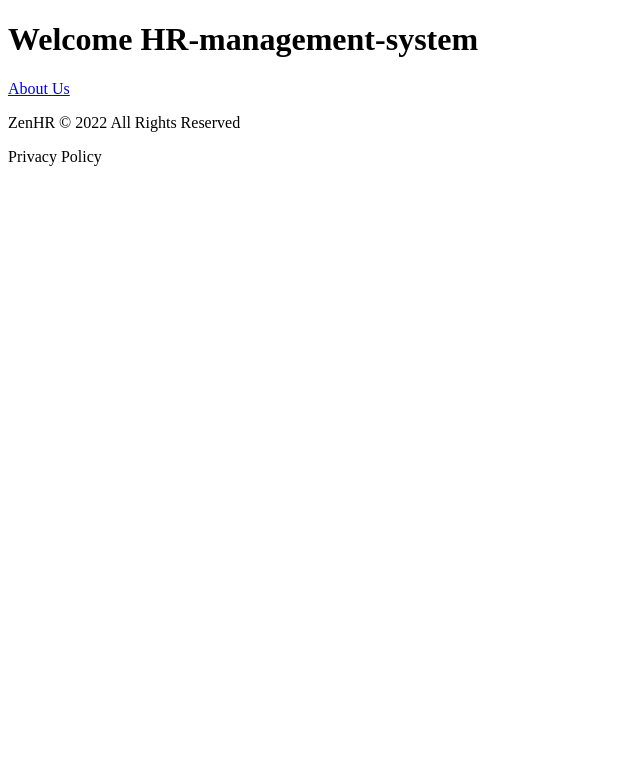
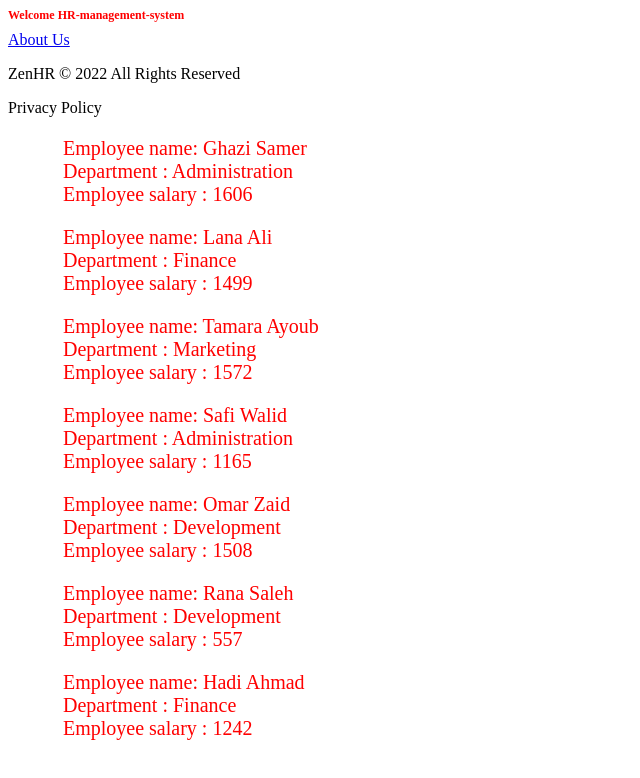
Before and after one commit to dinashboul/HR-management-system, a plain HTML site: page index.html in a window 1280 px wide. Shown: the whole page, without its empty margins (0-640 px from the left). Drawn offline with Linux system fonts and the light colour scheme.

Commit message:
constNew

```diff
--- a/app.js
+++ b/app.js
@@ -1,180 +1,53 @@
-        var Id=999;//(counter)
-
-        const Employee1={
-            EmployeeID: 0,
-            fullName:"Ghazi Samer",
-            Department :"Administration",
-            "Image URL":"https://cute1.cc/wp-content/uploads/2016/08/20160819-3487.jpg",
-            Level:"Senior",
-            salary: 0,
-
-            uniqueId: function (counter){
+'use strict';
+var Id=999;//(counter)
+        const allEmployees=[];
+        function Employees(EmployeeID,fullName,Department,ImageURL,Level,salary)
+        {
+            this.EmployeeID=EmployeeID;
+            this.fullName=fullName;
+            this.Department=Department;
+            this.ImageURL=ImageURL;
+            this.Level=Level;
+            this.salary=salary;
+            this.uniqueId=function(counter){
                 this.EmployeeID=counter +1;
                     ++Id;
 
-            },
-
-            getRandomSenior: function() {
-                let salary= Math.floor(Math.random() * (2000 - 1500) + 1500);
-                let netSalary=salary-(salary*0.075);
-                this.salary=netSalary;
-
-            }
-
-
-
-        };
-
-
-
-
-
-        const Employee2={
-            EmployeeID:0,
-          fullName:"Lana Ali",
-            Department :"Finance",
-            "Image URL":"https://mrahkat.net/wp-content/uploads/2019/12/6954-3.jpg",
-            Level:"Senior",
-            salary:0,
-            uniqueId: function (counter){
-                this.EmployeeID=counter +1;
-                    ++Id;
-
-                },
-                getRandomSenior: function() {
-                    let salary= Math.floor(Math.random() * (2000 - 1500) + 1500);
-                    let netSalary=salary-(salary*0.075);
+            };
+            this.getRandomSenior=function(min,max) {
+                    let salary= Math.floor(Math.random() * (max - min) + min);
+                    let netSalary=Math.floor(salary-(salary*0.075));
                     this.salary=netSalary;
 
-                }
+                };
 
+            allEmployees.push(this);
+        }
+            const Employee1 =new Employees(0,"Ghazi Samer","Administration","https://cute1.cc/wp-content/uploads/2016/08/20160819-3487.jpg","Senior",0,Id);
+            const Employee2 =new Employees(0,"Lana Ali","Finance","https://mrahkat.net/wp-content/uploads/2019/12/6954-3.jpg","Senior",0);
+            const Employee3 =new Employees(0,"Tamara Ayoub","Marketing","https://new3.co/wp-content/uploads/2018/01/1883-6.jpg","Senior",0);
+            const Employee4 =new Employees(0,"Safi Walid","Administration","https://eveningg.cc/wp-content/uploads/2019/06/11450-6.jpg","Mid-Senior",0);
+            const Employee5 =new Employees(0,"Omar Zaid","Development","https://www.nawa3em.com/big/romance10-17-8-2014.jpg","Senior",0);
+            const Employee6 =new Employees(0,"Rana Saleh","Development","https://mrahkat.net/wp-content/uploads/2019/12/6954-6.jpg","junior",0);
+            const Employee7 =new Employees(0,"Hadi Ahmad","Finance","https://media.linkonlineworld.com/img/large/2017/11/18/2017_11_18_13_38_40_513.jpg","Mid-Senior",0);
 
-        };
+            //console.log(document);
+            //console.log(allEmployees);
 
+           Employees.prototype.render=function(){
 
+            document.write(`<p style="color:red;font-size: 20px ;padding-left:55px">Employee name: ${this.fullName} <br>Department : ${this.Department} <br>Employee salary : ${this.salary}</p>`);
 
-        const Employee3={
-            EmployeeID:0,
-            fullName:"Tamara Ayoub",
-            Department :"Marketing",
-            "Image URL":"https://new3.co/wp-content/uploads/2018/01/1883-6.jpg",
-            Level:"Senior",
-            salary:0,
-            uniqueId: function (counter){
-                this.EmployeeID=counter +1;
-                    ++Id;
-
-                },
-                getRandomSenior: function() {
-                    let salary= Math.floor(Math.random() * (2000 - 1500) + 1500);
-                    let netSalary=salary-(salary*0.075);
-                    this.salary=netSalary;
-
-                }
-
-        };
-
-        const Employee4={
-            EmployeeID:0,
-            fullName:"Safi Walid",
-            Department :"Administration",
-            Level:"Mid-Senior",
-           "Image URL":"https://eveningg.cc/wp-content/uploads/2019/06/11450-6.jpg",
-
-
-           salary:0,
-           uniqueId: function (counter){
-               this.EmployeeID=counter +1;
-                   ++Id;
-
-               },
-               getRandomSenior: function() {
-                   let salary= Math.floor(Math.random() * (1500 - 1000) + 1000);
-                   let netSalary=salary-(salary*0.075);
-                   this.salary=netSalary;
-
-               }
-
-        };
-
-
-        const Employee5={
-            EmployeeID:0,
-            fullName:"Omar Zaid",
-            Department :"Development",
-            "Image URL":"https://www.nawa3em.com/big/romance10-17-8-2014.jpg",
-            Level:"Senior",
-            salary:0,
-            uniqueId: function (counter){
-                this.EmployeeID=counter +1;
-                    ++Id;
-
-                },
-                getRandomSenior: function() {
-                    let salary= Math.floor(Math.random() * (2000 - 1500) + 1500);
-                    let netSalary=salary-(salary*0.075);
-                    this.salary=netSalary;
-
-                }
-
-        };
-
-
-        const Employee6={
-            EmployeeID:0,
-            fullName:"Rana Saleh",
-            Department :"Development",
-            "Image URL":"https://mrahkat.net/wp-content/uploads/2019/12/6954-6.jpg",
-            Level:"junior",
-            salary:0,
-            uniqueId: function (counter){
-                this.EmployeeID=counter +1;
-                    ++Id;
-
-                },
-                getRandomSenior: function() {
-                    let salary= Math.floor(Math.random() * (1000 - 500) + 500);
-                    let netSalary=salary-(salary*0.075);
-                    this.salary=netSalary;
-
-                }
-
-        };
-
-        const Employee7={
-            EmployeeID:0,
-            fullName:"Hadi Ahmad",
-            Department :"Finance",
-            Level:"Mid-Senior",
-           "Image URL":"https://media.linkonlineworld.com/img/large/2017/11/18/2017_11_18_13_38_40_513.jpg",
-           salary:0,
-           uniqueId: function (counter){
-               this.EmployeeID=counter +1;
-                   ++Id;
-
-               },
-               getRandomSenior: function() {
-                   let salary= Math.floor(Math.random() * (1500 - 1000) + 1000);
-                   let netSalary=salary-(salary*0.075);
-                   this.salary=netSalary;
-
-               }
-
-
-        };
-
-        var Array=[Employee1,Employee2,Employee3,Employee4,Employee5,Employee6,Employee7];
-
-
-
-            function salary(){
-                for(let i=0; i<Array.length;i++){
-                        console.log("Employee name:  ",Array[i].fullName);
-                        Array[i].getRandomSenior();
-                        console.log("Employee salary:  ",Array[i].salary);
-                        Array[i].uniqueId(Id);
-        console.log("employee id----------------->",Array[i].EmployeeID);
-
-                }
+           }
+            function print(){
+                for(let i =0;i<allEmployees.length;i++){
+                  allEmployees[i].uniqueId(Id);
+                  if(allEmployees[i].Level==="Senior"){
+                    allEmployees[i].getRandomSenior(1500,2000);
+                  } else if(allEmployees[i].Level==="Mid-Senior")
+                  {allEmployees[i].getRandomSenior(1000,1500);}
+                  else{allEmployees[i].getRandomSenior(500,1000);}
+                allEmployees[i].render();
             }
-            salary();
+        }
+        print();
--- a/index.html
+++ b/index.html
@@ -8,7 +8,7 @@
 </head>
 <body>
     <header class="head">
-        <h1>Welcome HR-management-system</h1>
+        <h1 style="color:red;font-size: 12px ;gap:14 px ;;">Welcome HR-management-system</h1>
         <a href="./accounting.html">About Us</a>
     </header>
     <main></main>
```
